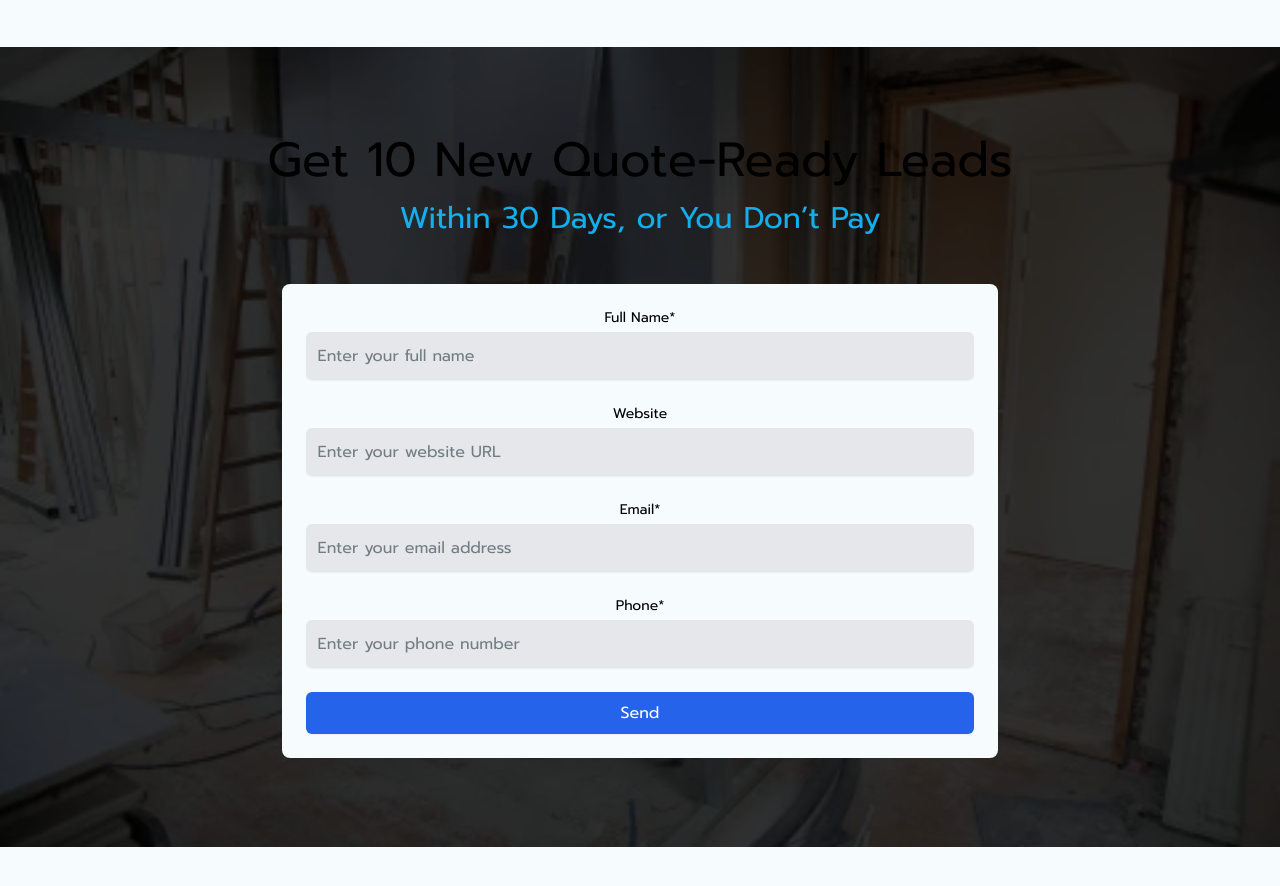
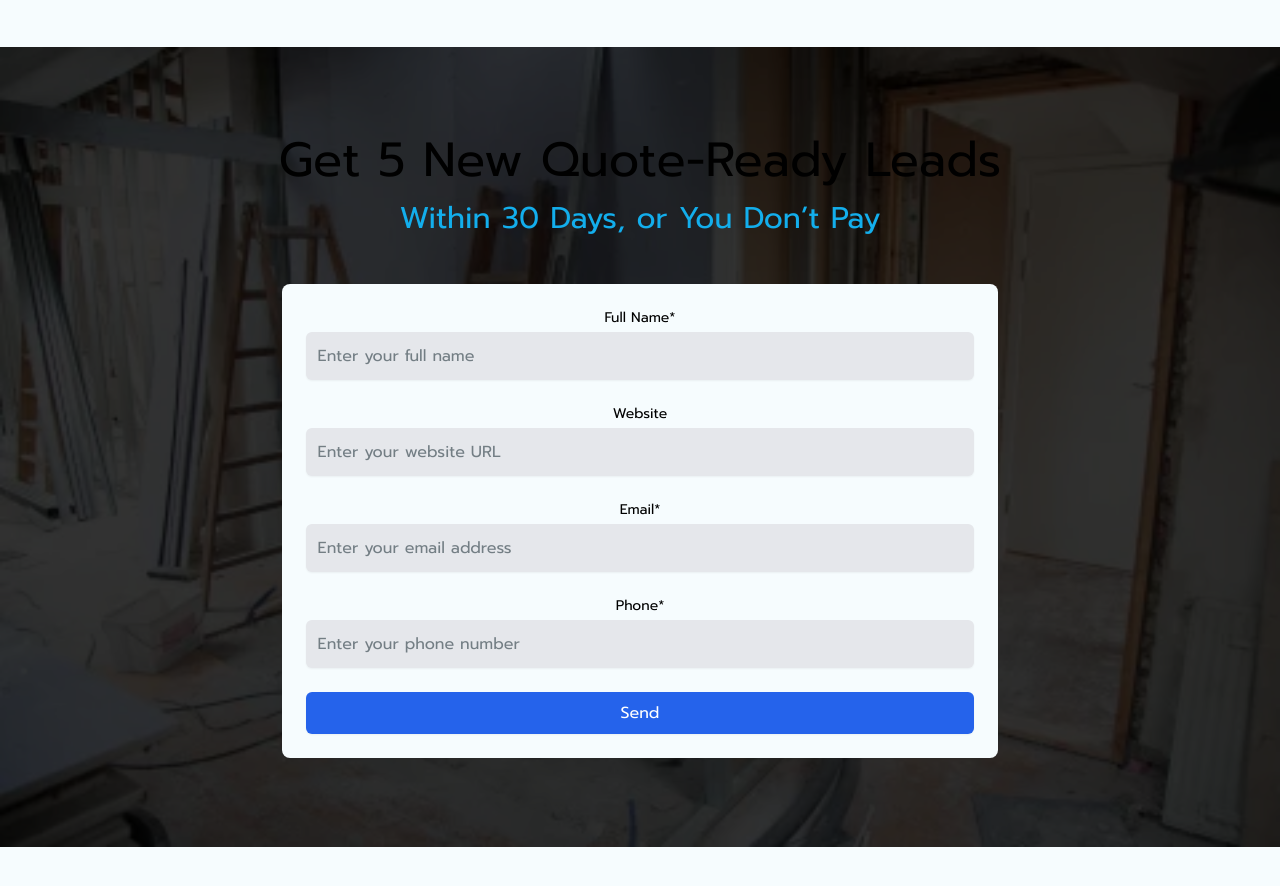
Before and after one commit to ShafiqDevs/leadluxe-marketing-website, a Next.js app: page / in a window 1280 px wide. Shown: the part 1840-2726 px from the top of the page. Built offline with nearby package versions, Linux system fonts and the light colour scheme.

Commit message:
update the guarantee message

```diff
--- a/app/page.tsx
+++ b/app/page.tsx
@@ -177,7 +177,7 @@ export default function Home() {
 					<div className='flex flex-col justify-center items-center gap-12 w-full text-center z-[2]'>
 						<div className='flex flex-col justify-center items-center gap-4'>
 							<h3 className='text-center text-5xl'>
-								Get 10 New Quote-Ready Leads
+								Get 5 New Quote-Ready Leads
 							</h3>
 							<p className='text-3xl text-primary'>
 								Within 30 Days, or You Don’t Pay
```
